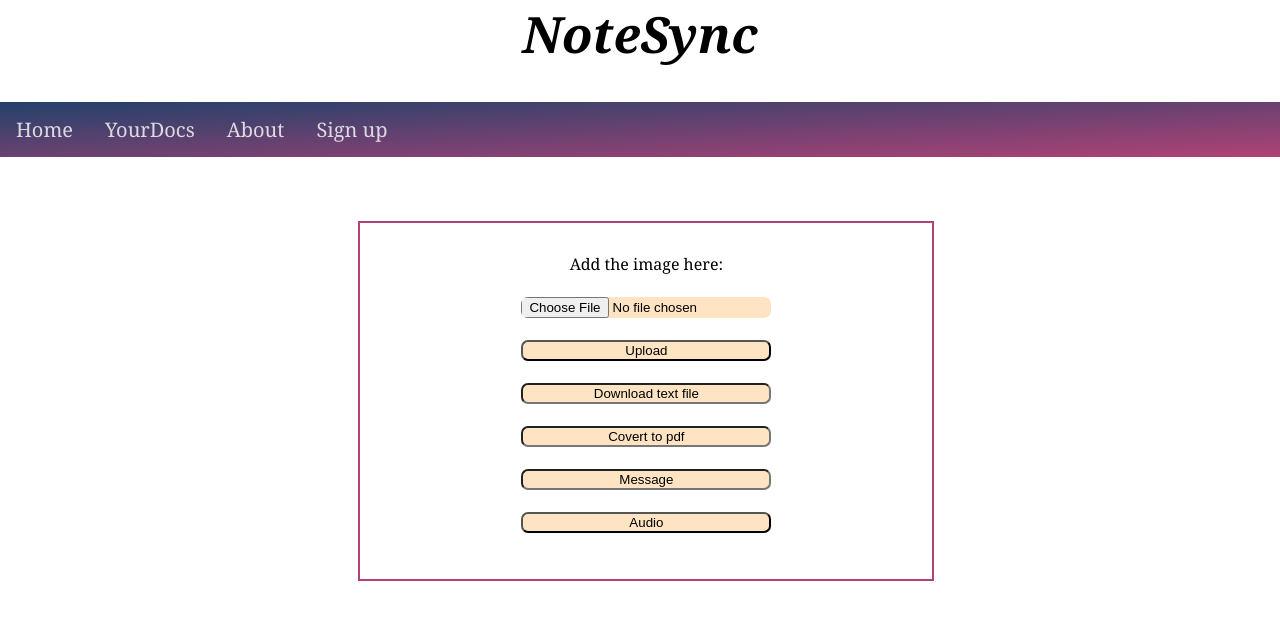
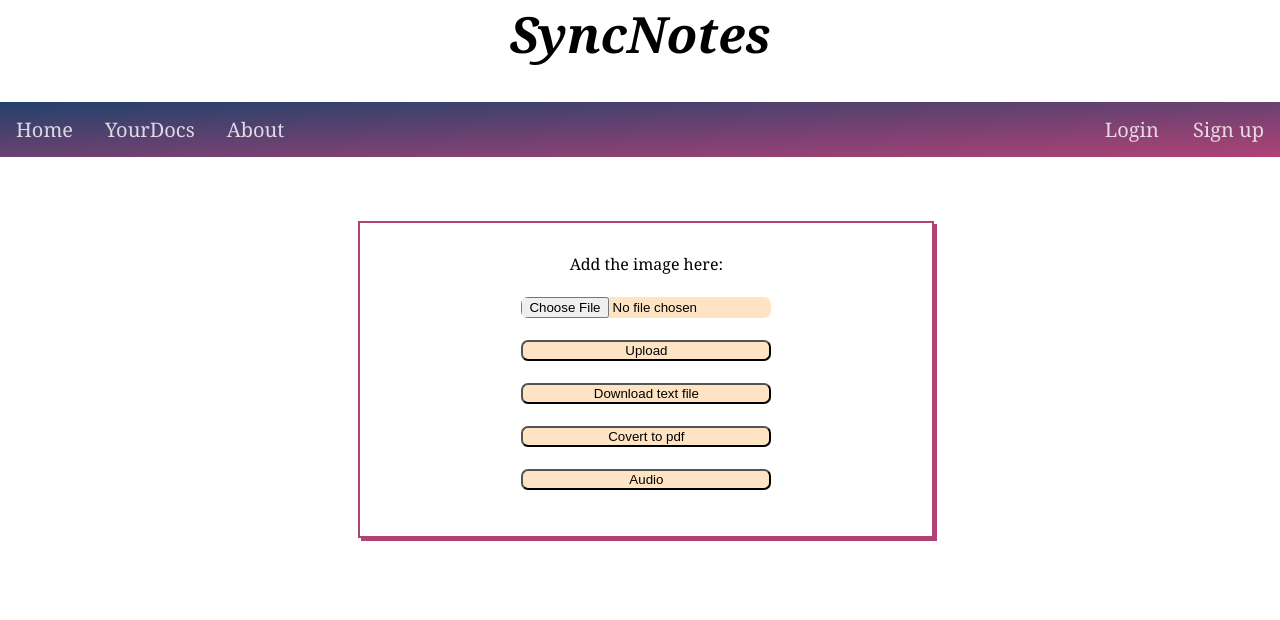
Before and after one commit to bhagyashreep25/NoteSync, a PHP site: page / in a window 1280 px wide. Shown: the top 620 px of the page. Run offline with PHP 8.4, Linux system fonts and the light colour scheme.

Commit message:
Update index.php

```diff
--- a/index.php
+++ b/index.php
@@ -1,19 +1,22 @@
+
+
+
+
 <html>
-
 <head>
    <style>
-        body {
+
+       body{
            margin: 0;
-            font-family: Georgia, Helvetica, sans-serif;
+           font-family: Georgia, Helvetica,sans-serif;
 
        }
 
-        .nav {
+    .nav{
        overflow: hidden;
-            background-image: linear-gradient(to bottom right, #23416b, #b04276);
+       background-image: linear-gradient(to bottom right,#23416b,#b04276);
         }
-
-        .nav a {
+       .nav a{
 
           float: left;
            color: white;
@@ -21,35 +24,37 @@
            padding: 14px 16px;
            text-decoration: none;
            font-size: 20px;
-            opacity: 0.8;
-        }
-
-        .nav a:hover {
+           opacity:0.8;}
+       .nav a:hover{
            opacity: 1;
              }
-
-        .add {
+       .add{
            margin: 5%;
-            margin-left: 28%;
+margin-left:28%;
            padding: 30px;
            border: #b04276 solid 2px;
-            width: 40%;
+ width:40%;
+           box-shadow: 3px 3px #b04276;
         }
-
-        .add input {
-            border-radius: 7px;
-            width: 250px;
-            text-align: center;
+       .add input{
+           border-radius:7px;
+           width:250px;
+           text-align:center;
            background-color: bisque;
                  }
-
-        h1 {
-            color: black;
-            text-align: center;
-            font-size: 50px;
+h1{
+color: black ;
+text-align:center;
+font-size:50px;
+}
+       .login{
+           float:right;
+           padding-right: 20px;
+        margin-right: 2px;
        }
  </style>
 </head>
+
 
 <script>
 // Initialising the speech API
@@ -130,29 +135,29 @@ form.addEventListener('submit', evt => {
 </script>
 
 <body>
-    <h1><i>NoteSync</i></h1>
+<h1><i>SyncNotes</i></h1>
 <div class="nav">
    <a class="Home" href="#home">Home</a>
   <a class="Docs" href="#docs">YourDocs</a>
 <a class="about">About</a>
-        <a class="Scan" href="#scan">Sign up</a>
+ <a style="float:right" class="signup" href="signupU.html">Sign up</a>
+<a class="login" href="#login" style="float:right">Login</a>
+
 
 
 </div>
    <div class="add">
-        <form action="" method="post" enctype="multipart/form-data">
+       <form action="upload.php" method="post" enctype="multipart/form-data">
           <center>
 Add the image here:<br>
-                <br><input type="file" name="ocrfile" id="ocrfile">
+       <br><input type="file" name="file" id="file">
        <br><br>
 
-                <input type="submit" value="Upload" name="submit" formaction="cloud.php">
+       <input type="submit" value="Upload" name="submit">
 <br><br>
-                <input type="download" value="Download text file" name="download">
+<input type="button" value="Download text file" name="download">
 <br><br>
-                <input type="covert" value="Covert to pdf" name="convert">
-                <br><br>
-                <input type="text" value="Message" name="message" id="message">
+<input type="button" value="Covert to pdf" name="convert">
 <br><br> <input type="button" value="Audio">
 </center>
 
@@ -160,5 +165,4 @@ form.addEventListener('submit', evt => {
 
    </div>
 </body>
-
 </html>
```
Lines whose indentation alone changed are shown as unchanged.
